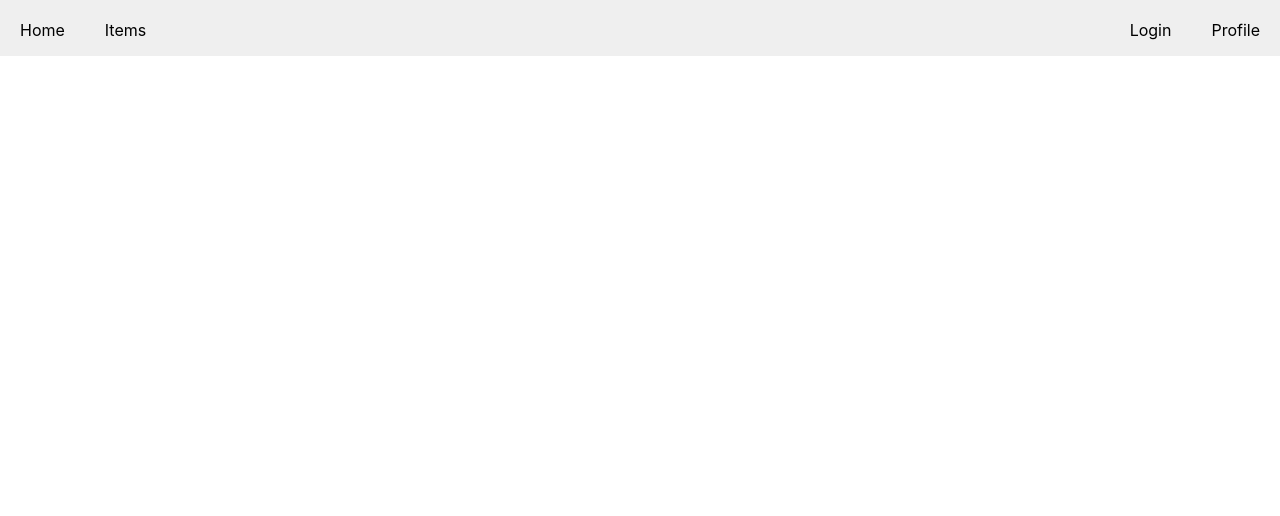
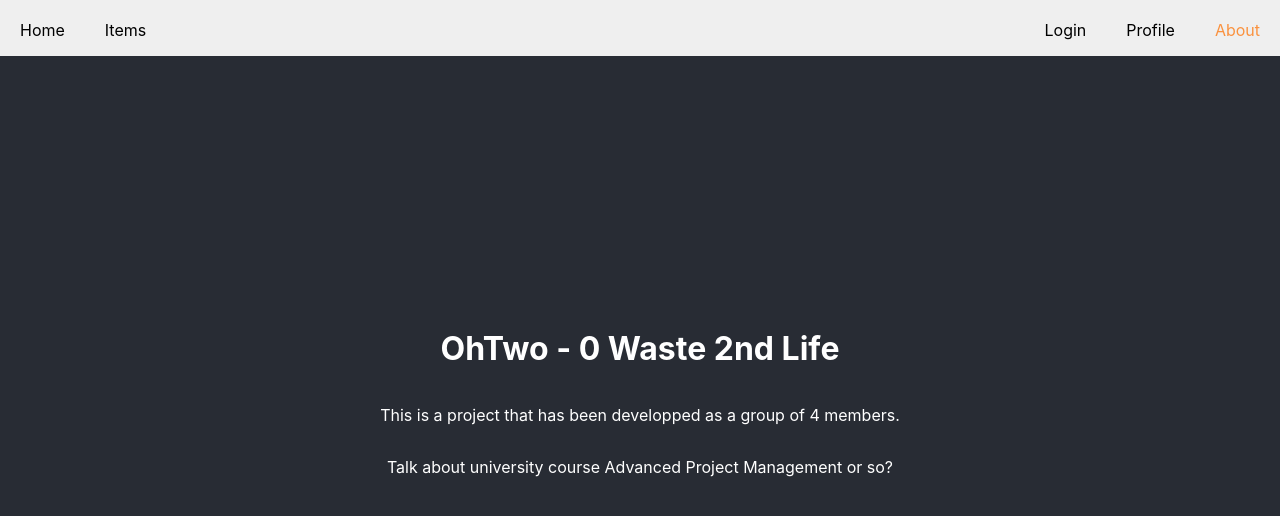
Before and after one commit to Aspect96/APM-OhTwo, a React (Create React App) app: page /ohtwo/about in a window 1280 px wide. Shown: the top 516 px of the page. Built offline with nearby package versions, Linux system fonts and the light colour scheme.

Commit message:
Structure update & added new page
Split the App.js into multiple components for later development.
Added a new page about for information about our team? (TBD)

```diff
--- a/src/App.css
+++ b/src/App.css
@@ -21,6 +21,16 @@
   align-items: center;
   justify-content: center;
   font-size: calc(10px + 2vmin);
+  color: white;
+}
+
+.App-secondary {
+  background-color: #282c34;
+  min-height: 100vh;
+  display: flex;
+  flex-direction: column;
+  align-items: center;
+  justify-content: center;
   color: white;
 }
 
--- a/src/App.js
+++ b/src/App.js
@@ -1,54 +1,17 @@
 import React, { Component } from 'react';
-import { BrowserRouter, NavLink, Switch, Route, Redirect } from 'react-router-dom'
+import { BrowserRouter, Switch, Route } from 'react-router-dom'
 
-// icon from https://www.freepik.com/free-icon/oxygen_720197.htm
-import logo from './o2_icon.svg';
 import './App.css';
 
+import About from './components/About'
+import Menu  from './components/Menu';
+import Home  from './components/Home';
+
 class App extends Component {
-  renderNavBar() {
+  renderNavBar() { // Left this here so that we can change the menu when the user is logged in.
     return (
       <header class="AppHeader">
-        <nav>
-          <ul class="AppNav">
-            <li class="AppNavItem left">
-              <NavLink className="AppNavLink" to="/" exact>
-                Home
-              </NavLink>
-            </li>
-            <li class="AppNavItem left">
-              <NavLink className="AppNavLink" to="/items">
-                Items
-              </NavLink>
-            </li>
-            <li class="AppNavItem right">
-              <NavLink className="AppNavLink" to="/profile">
-                Profile
-              </NavLink>
-            </li>
-            <li class="AppNavItem right">
-              <NavLink className="AppNavLink" to="/login">
-                Login
-              </NavLink>
-            </li>
-          </ul>
-        </nav>
-      </header>
-    )
-  }
-  renderWelcome() {
-    return (
-      <header className="App-welcome">
-        <img src={logo} className="App-logo" alt="logo" />
-        <p id="app-name">
-          0 Waste 2 Life
-        </p>
-        <p class="app-welcome">
-          Got something you don't want anymore? Need something but it is too expensive?
-        </p>
-        <p class="app-welcome">
-          Then you are in the right place!
-        </p>
+        <Menu />
       </header>
     )
   }
@@ -60,18 +23,11 @@ class App extends Component {
           {this.renderNavBar()}
 
           <Switch>
-            <Route path="/items">
-              <div></div>
-            </Route>
-            <Route path="/profile">
-              <div></div>
-            </Route>
-            <Route path="/login">
-              <div></div>
-            </Route>
-            <Route path="/" exact>
-              {this.renderWelcome()}
-            </Route>
+            <Route path="/items" />
+            <Route path="/profile" />
+            <Route path="/login" />
+            <Route path="/" exact component={Home} />
+            <Route path="/about" component={About} />
           </Switch>
 
         </div>
--- /dev/null
+++ b/src/components/About.js
@@ -0,0 +1,13 @@
+import React from 'react';
+
+function About() { // TODO: We need to add css for normal pages that are not centered. And is not overlapped by the menu
+  return (
+    <div class="App-secondary">
+      <h1>OhTwo - 0 Waste 2nd Life</h1>
+      <p>This is a project that has been developped as a group of 4 members.</p>
+      <p>Talk about university course Advanced Project Management or so?</p>
+    </div>
+  );
+}
+
+export default About;
--- /dev/null
+++ b/src/components/Home.js
@@ -0,0 +1,21 @@
+import React from 'react';
+import logo from '../o2_icon.svg'; // icon from https://www.freepik.com/free-icon/oxygen_720197.htm
+
+function Home() {
+  return (
+    <div class="App-welcome">
+      <img src={logo} className="App-logo" alt="logo" />
+      <p id="app-name">
+        0 Waste 2 Life
+      </p>
+      <p class="app-welcome">
+        Got something you don't want anymore? Need something but it is too expensive?
+      </p>
+      <p class="app-welcome">
+        Then you are in the right place!
+      </p>
+    </div>
+  );
+};
+
+export default Home;
--- /dev/null
+++ b/src/components/Menu.js
@@ -0,0 +1,40 @@
+import React from 'react';
+import { NavLink } from 'react-router-dom';
+
+class Menu extends React.Component {
+  render() {
+    return (
+      <nav>
+        <ul class="AppNav">
+          <li class="AppNavItem left">
+            <NavLink className="AppNavLink" to="/" exact>
+              Home
+            </NavLink>
+          </li>
+          <li class="AppNavItem left">
+            <NavLink className="AppNavLink" to="/items">
+              Items
+            </NavLink>
+          </li>
+          <li class="AppNavItem right">
+            <NavLink className="AppNavLink" to="/about">
+              About
+            </NavLink>
+          </li>
+          <li class="AppNavItem right">
+            <NavLink className="AppNavLink" to="/profile">
+              Profile
+            </NavLink>
+          </li>
+          <li class="AppNavItem right">
+            <NavLink className="AppNavLink" to="/login">
+              Login
+            </NavLink>
+          </li>
+        </ul>
+      </nav>
+    );
+  }
+}
+
+export default Menu;
```
Also changed, not shown: 1 other file (tests, documents, lock files or other folders).
